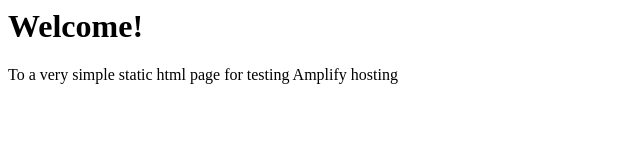
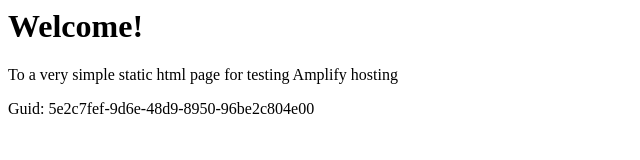
Before and after one commit to aws-aemilia-yul/Github-PR-Commit-Integration-Test-DoNotTouch-v1-preprod-ca-central-1, a website: page src/index.html in a window 1280 px wide. Shown: the whole page, without its empty margins (0-640 px from the left). Drawn offline with Linux system fonts and the light colour scheme.

Commit message:
commit from integ tests

```diff
--- a/src/index.html
+++ b/src/index.html
@@ -1,3 +1,5 @@
+
+
 <html lang="en">
 
 <head>
@@ -10,6 +12,6 @@
 <body>
     <h1>Welcome!</h1>
     <p>To a very simple static html page for testing Amplify hosting</p>
-</body>
+    <p>Guid: 5e2c7fef-9d6e-48d9-8950-96be2c804e00</p></body>
 
 </html>
```
